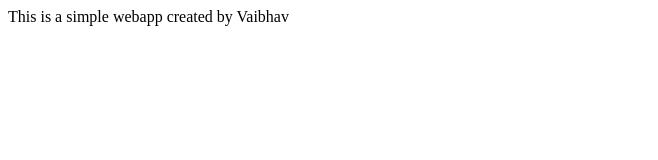
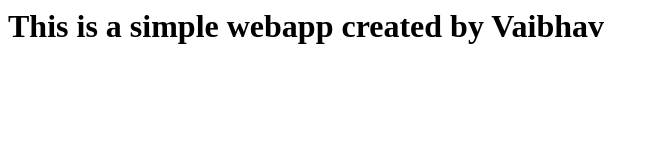
Before and after one commit to vsharma-github/first-repo, a plain HTML site: page Index.html in a window 1280 px wide. Shown: the whole page, without its empty margins (0-658 px from the left). Drawn offline with Linux system fonts and the light colour scheme.

Commit message:
Update Index.html

```diff
--- a/Index.html
+++ b/Index.html
@@ -1,5 +1,5 @@
 <html>
 <body>
-This is a simple webapp created by Vaibhav
+  <h1>This is a simple webapp created by Vaibhav</h1>
 </body>
 </html>
```
